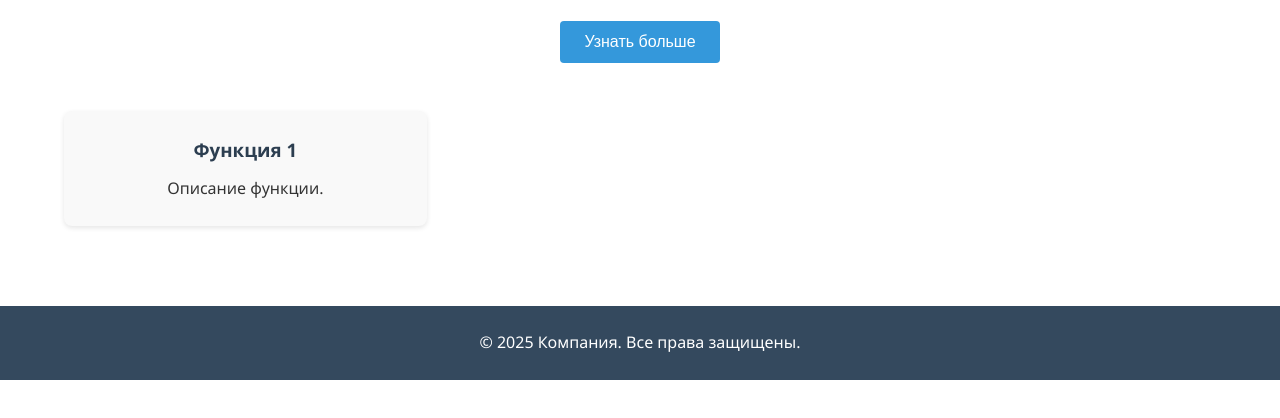
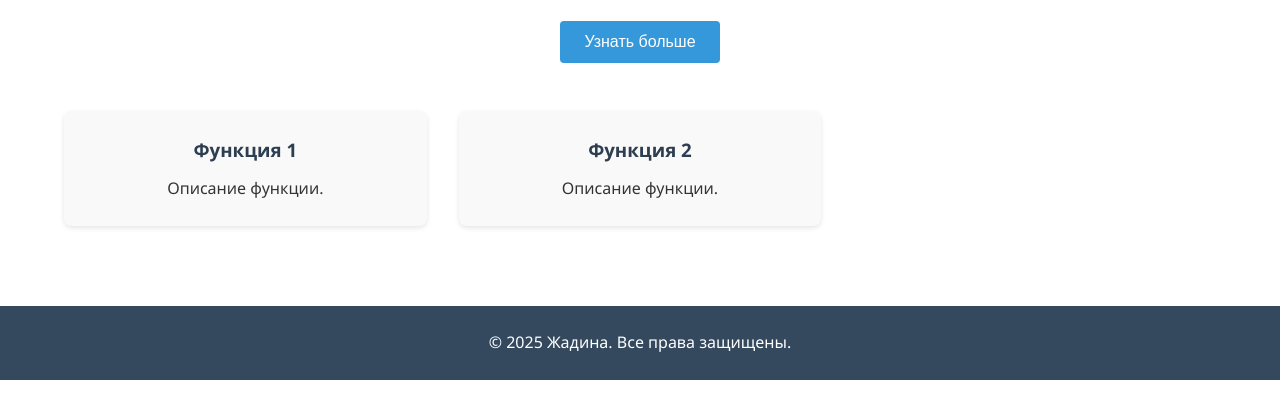
Before and after one commit to yaleks166/rubber-site, a plain HTML site: page index.html in a window 1280 px wide. Shown: the part 214-632 px from the top of the page. Drawn offline with Linux system fonts and the light colour scheme.

Commit message:
Update index.html
Изменил компанию и увеличил функции до двух.

```diff
--- a/index.html
+++ b/index.html
@@ -30,12 +30,12 @@
             <div class="feature-card">
                 <h3>Функция 1</h3>
                 <p>Описание функции.</p>
-            <!-- </div>
+            </div>
             <div class="feature-card">
                 <h3>Функция 2</h3>
                 <p>Описание функции.</p>
             </div>
-            <div class="feature-card">
+            <!-- <div class="feature-card">
                 <h3>Функция 3</h3>
                 <p>Описание функции.</p>
             </div> -->
@@ -43,7 +43,7 @@
     </main>
 
     <footer class="footer">
-        <p>&copy; 2025 Компания. Все права защищены.</p>
+        <p>&copy; 2025 Жадина. Все права защищены.</p>
     </footer>
 </body>
 
```
